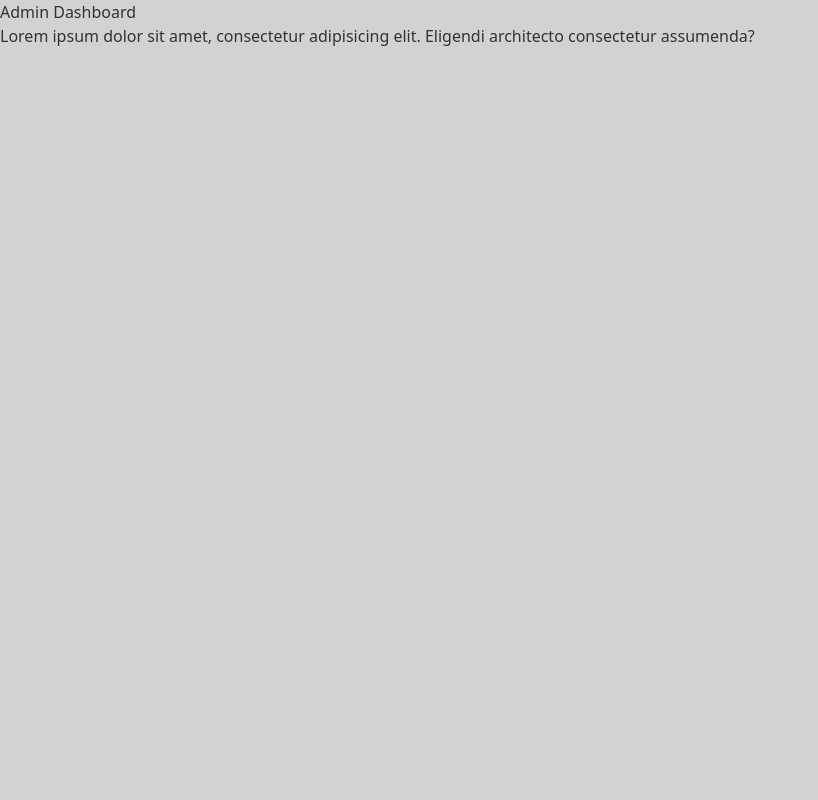
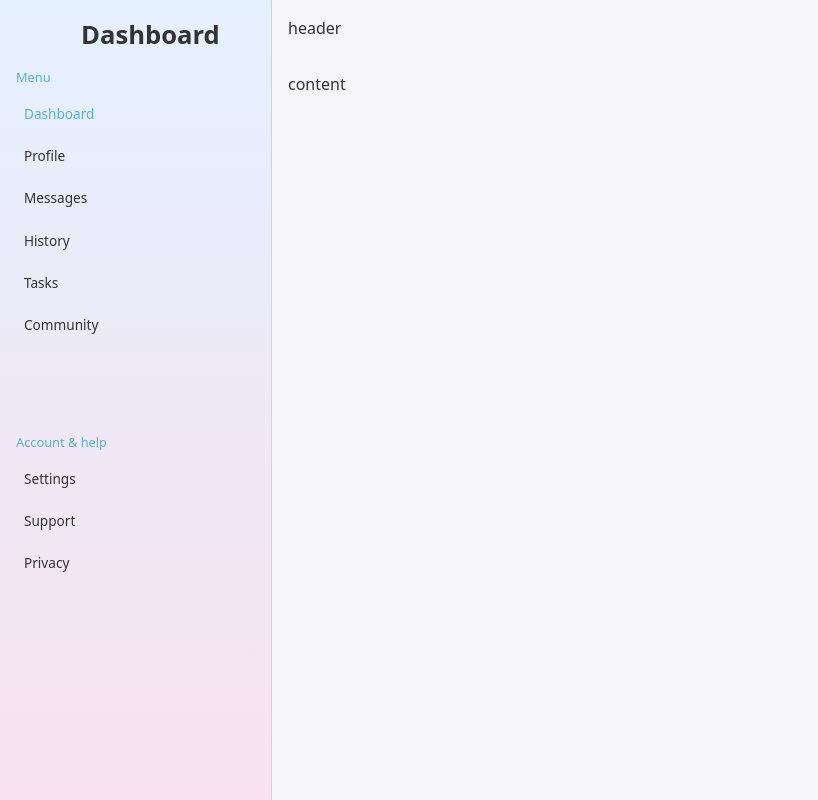
Before and after one commit to aiwaziri05/admin-dashboard.io, a website: page index.html in a window 1280 px wide. Shown: the whole page, without its empty margins (0-818 px from the left). Drawn offline with nearby package versions, Linux system fonts and the light colour scheme.

Commit message:
add sidebar styles

```diff
--- a/index.html
+++ b/index.html
@@ -19,7 +19,83 @@
 		<title>Admin Dashboard</title>
 	</head>
 	<body>
-		<h1>Admin Dashboard</h1>
-		<p>Lorem ipsum dolor sit amet, consectetur adipisicing elit. Eligendi architecto consectetur assumenda?</p>
+		<nav class="sidebar">
+			<div>
+				<div class="top">
+					<h3>Dashboard</h3>
+					<button type="button" class="sidebar-toggle">
+						<i class="ai-text-align-right"></i>
+					</button>
+				</div>
+				<ul class="menu" role="navigation">
+					<li class="label">
+						<label>Menu</label>
+					</li>
+					<li class="menu-list">
+						<a href="#" class="active">
+							<i class="ai-dashboard"></i>
+							<span>Dashboard</span>
+						</a>
+					</li>
+					<li class="menu-list">
+						<a href="#">
+							<i class="ai-person"></i>
+							<span>Profile</span>
+						</a>
+					</li>
+					<li class="menu-list">
+						<a href="#">
+							<i class="ai-chat-bubble"></i>
+							<span>Messages</span>
+						</a>
+					</li>
+					<li class="menu-list">
+						<a href="#">
+							<i class="ai-history"></i>
+							<span>History</span>
+						</a>
+					</li>
+					<li class="menu-list">
+						<a href="#">
+							<i class="ai-newspaper"></i>
+							<span>Tasks</span>
+						</a>
+					</li>
+					<li class="menu-list">
+						<a href="#">
+							<i class="ai-people-group"></i>
+							<span>Community</span>
+						</a>
+					</li>
+				</ul>
+				<ul class="menu" role="navigation">
+					<li class="label">
+						<label>Account & help</label>
+					</li>
+					<li class="menu-list">
+						<a href="#">
+							<i class="ai-gear"></i>
+							<span>Settings</span>
+						</a>
+					</li>
+					<li class="menu-list">
+						<a href="#">
+							<i class="ai-question"></i>
+							<span>Support</span>
+						</a>
+					</li>
+					<li class="menu-list">
+						<a href="#">
+							<i class="ai-shield"></i>
+							<span>Privacy</span>
+						</a>
+					</li>
+				</ul>
+			</div>
+		</nav>
+		<main class="main">
+			<header class="header">header</header>
+			<section class="content">content</section>
+		</main>
 	</body>
 </html>
--- a/style.css
+++ b/style.css
@@ -16,6 +16,8 @@
 	--light-orange: hsl(32.73, 89.19%, 92.75%);
 	--black-clr: hsl(0, 0%, 6%);
 	--text-clr: hsl(0, 0%, 20%);
+	--blue-clr: hsl(199, 63%, 60%);
+	--background-clr: hsl(240, 29%, 97%);
 }
 
 html {
@@ -24,9 +26,11 @@ html {
 }
 
 body {
-	margin: 0;
-	background: var(--slate-gray);
+	min-height: 100vh;
+	background: var(--background-clr);
 	color: var(--text-clr);
+	display: grid;
+	grid-template-columns: auto 1fr;
 }
 
 h1,
@@ -40,9 +44,15 @@ h6 {
 	margin: 0;
 }
 
-ul[role='list'] {
+ul[role='navigation'] {
 	list-style: none;
 	padding-inline: 0;
+	margin: 0;
+}
+
+a {
+	color: inherit;
+	text-decoration-line: none;
 }
 
 img {
@@ -59,8 +69,107 @@ button,
 select {
 	font-size: 80%;
 	appearance: none;
+	transition: all 0.4s ease;
+}
+
+button {
+	cursor: pointer;
 }
 
 p {
 	margin: 0;
 }
+
+.sidebar,
+.header,
+.content {
+	padding: 1rem;
+}
+
+.sidebar {
+	width: 17rem;
+	height: 100vh;
+	position: sticky;
+	top: 0;
+	align-self: start;
+	border-right: 1px solid var(--slate-gray);
+	background: linear-gradient(var(--very-light-blue), var(--very-light-pink));
+}
+
+.sidebar > div {
+	height: 100%;
+	display: grid;
+	grid-template-rows: auto repeat(2, 1fr);
+}
+
+.sidebar .top,
+.sidebar .menu {
+	/* background-color: red; */
+}
+
+.sidebar .top {
+	display: flex;
+	justify-content: end;
+	gap: 1rem;
+}
+
+.top h3 {
+	font-size: 1.6rem;
+	font-weight: 700;
+}
+
+.top button[type='button'] {
+	background: transparent;
+	flex-shrink: 0;
+	min-width: fit-content;
+	padding: 0.25em 0.75em;
+	border: 0;
+	border-radius: 0.25em;
+}
+
+.top button[type='button'] i {
+	font-size: 1.5rem;
+}
+
+.top button[type='button']:hover {
+	background-color: var(--very-light-pink);
+}
+
+.sidebar .menu {
+	padding-block: 0.5rem;
+}
+
+.menu li:first-child {
+	font-size: 0.8rem;
+	color: var(--blue-clr);
+	padding: 0.25em 0;
+}
+
+.menu li * {
+	display: flex;
+	align-items: center;
+	gap: 8px;
+	padding: 0.2em 0;
+	margin-bottom: 5px;
+}
+
+.menu li a * {
+	transition: color 0.4s ease;
+}
+
+.menu li a span {
+	flex: 1;
+	font-size: 0.85rem;
+}
+
+.menu li a i {
+	font-size: 1.25rem;
+}
+
+.menu li a:hover {
+	color: var(--blue-clr);
+}
+
+.menu li:has(.active) {
+	color: var(--blue-clr);
+}
```
